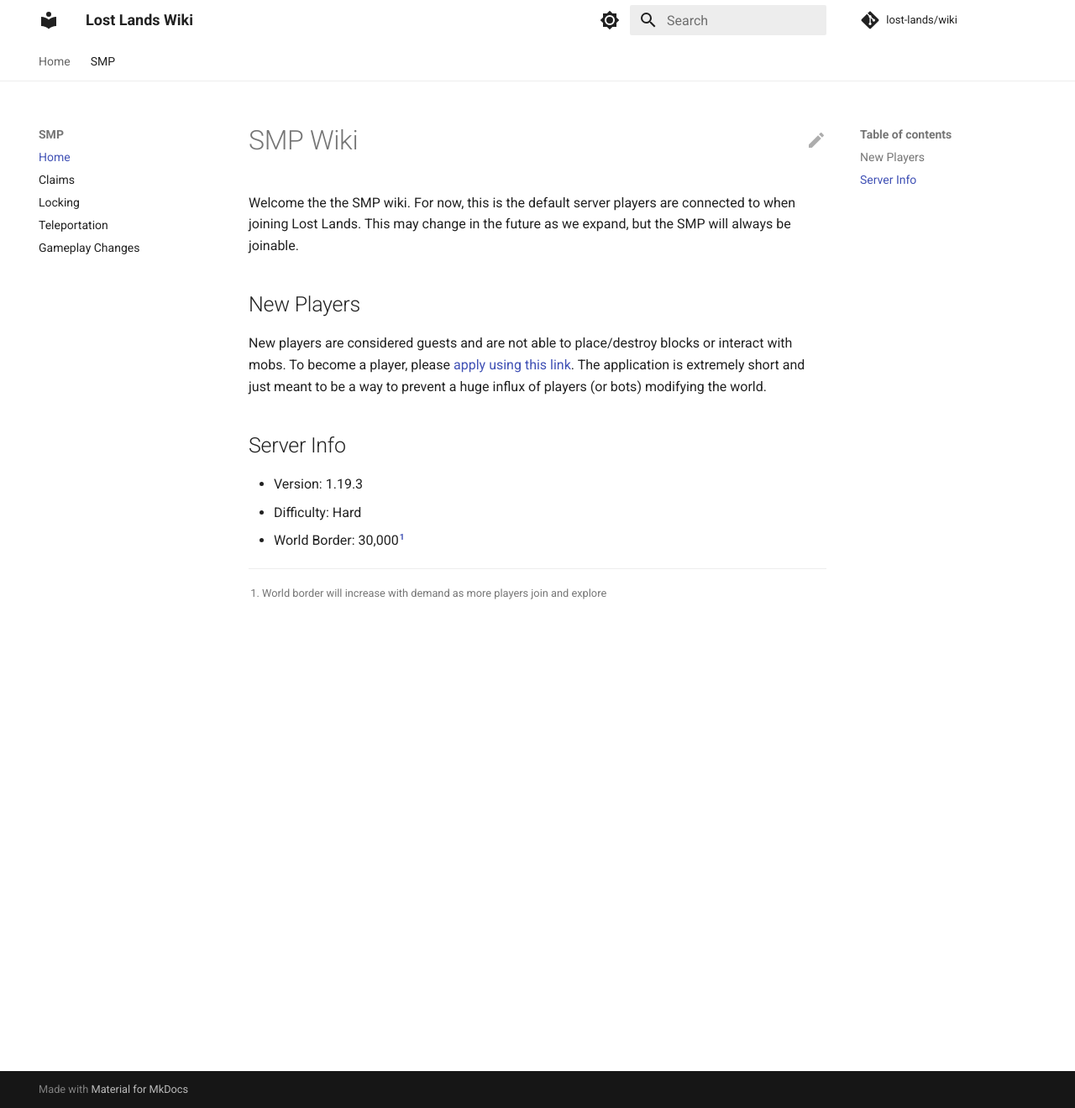
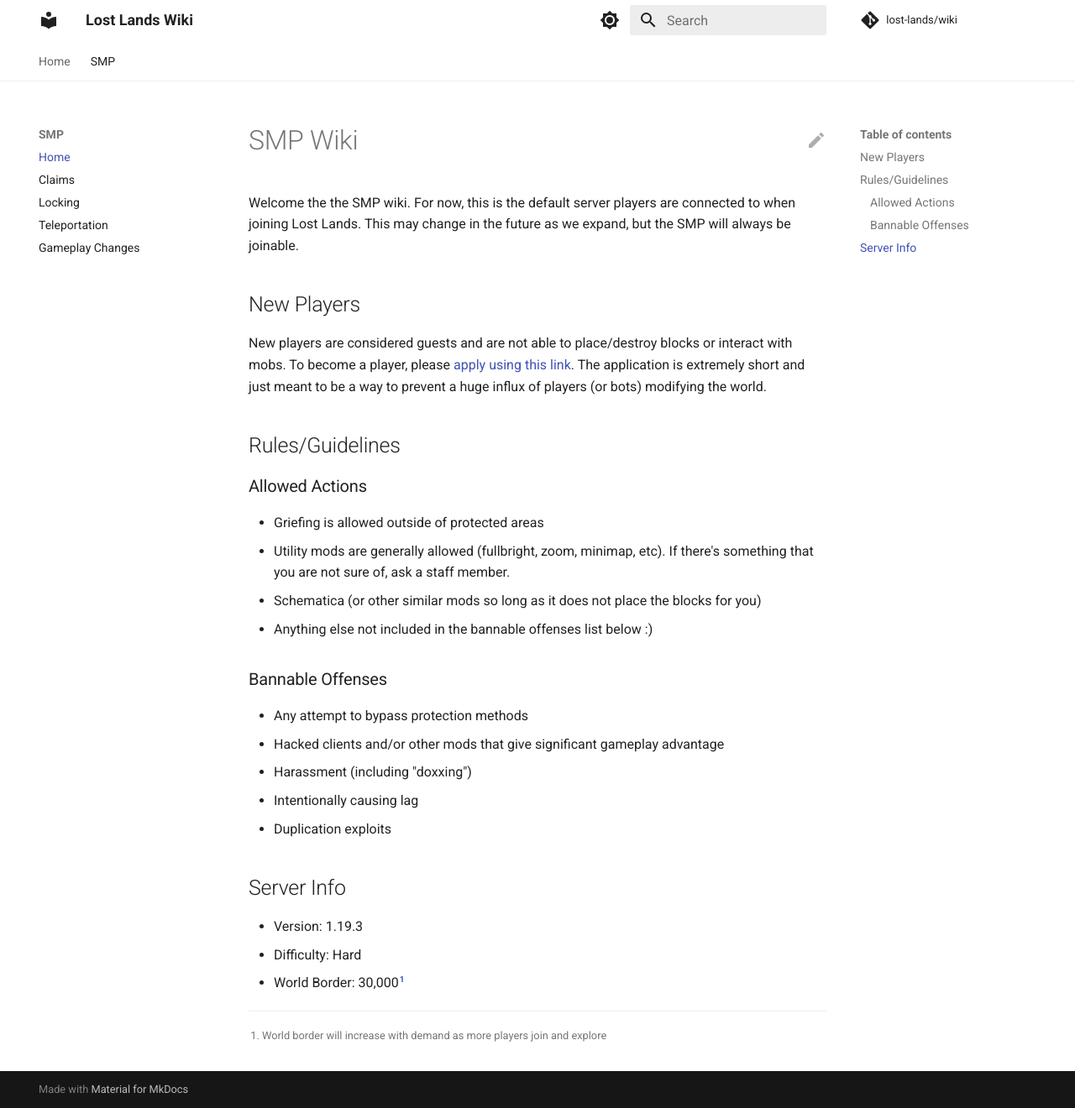
Before and after one commit to lost-lands/wiki, an MkDocs documentation site: the page built from docs/smp/index.md, in a window 1280 px wide and 1320 px high. Shown: the whole window at 84% size. Built offline with MkDocs 1.6.1 and Material for MkDocs 9.7.7, drawn with Linux system fonts in a browser that asks for light colours; comment, search, counter and statistics services are not loaded.

Commit message:
Added rules/guidelines

```diff
--- a/docs/smp/index.md
+++ b/docs/smp/index.md
@@ -2,7 +2,23 @@
 Welcome the the SMP wiki. For now, this is the default server players are connected to when joining Lost Lands. This may change in the future as we expand, but the SMP will always be joinable.
 
 ## New Players
-New players are considered guests and are not able to place/destroy blocks or interact with mobs. To become a player, please [apply using this link](https://lostlands.org/apply). The application is extremely short and just meant to be a way to prevent a huge influx of players (or bots) modifying the world.
+New players are considered guests and are not able to place/destroy blocks or interact with mobs. To become a player, please [apply using this link](https://lostlands.org/apply).
+The application is extremely short and just meant to be a way to prevent a huge influx of players (or bots) modifying the world.
+
+## Rules/Guidelines
+
+### Allowed Actions
+- Griefing is allowed outside of protected areas
+- Utility mods are generally allowed (fullbright, zoom, minimap, etc). If there's something that you are not sure of, ask a staff member.
+- Schematica (or other similar mods so long as it does not place the blocks for you)
+- Anything else not included in the bannable offenses list below :)
+
+### Bannable Offenses
+- Any attempt to bypass protection methods
+- Hacked clients and/or other mods that give significant gameplay advantage
+- Harassment (including "doxxing")
+- Intentionally causing lag
+- Duplication exploits
 
 ## Server Info
 - Version: 1.19.3
```
